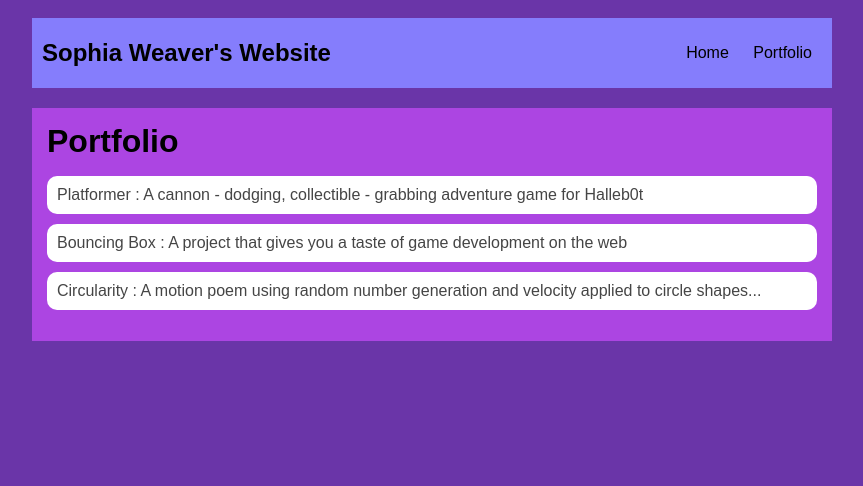
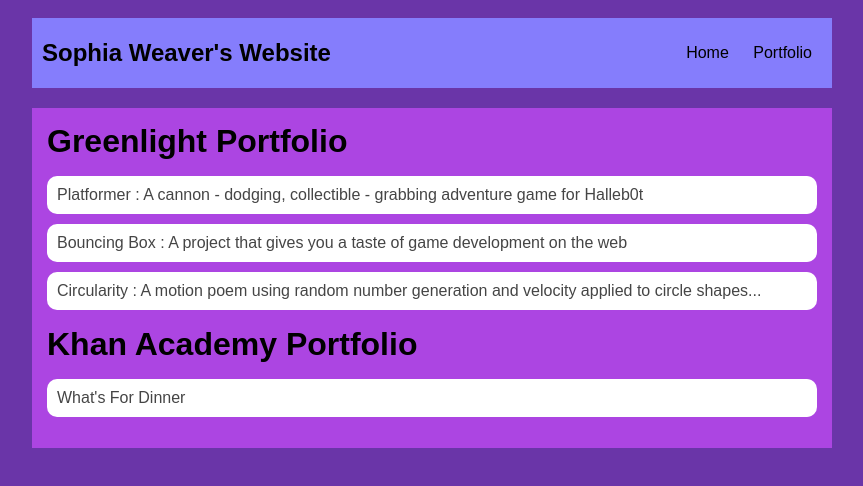
Before and after one commit to sophiaweaver/sophiaweaver.github.io, a plain HTML site: page portfolio.html in a window 1280 px wide. Shown: the whole page, without its empty margins (208-1071 px from the left). Drawn offline with Linux system fonts and the light colour scheme.

Commit message:
push portfolio

```diff
--- a/portfolio.html
+++ b/portfolio.html
@@ -70,23 +70,23 @@
              color: black;
          }
 
-         #portfolio {
+         .portfolio {
              list-style-type: none;
              padding-left: 0;
          }
 
-         #portfolio li {
+         .portfolio li {
              background: #fff;
              padding: 10px;
              border-radius: 10px;
              margin-bottom: 10px;
          }
 
-         #portfolio li:hover {
+         .portfolio li:hover {
              background: #eee;
          }
 
-         #portfolio a {
+         .portfolio a {
              text-decoration: none;
              color: #454545;
          }
@@ -111,12 +111,19 @@
 
             <main>
                 <div class="content">
-                    <h1>Portfolio</h1>
-                    <ul id="portfolio">
+                    <h1>Greenlight Portfolio</h1>
+                    <ul class="portfolio">
                         <li><a href="projects/platformer/">Platformer : A cannon - dodging, collectible - grabbing adventure game for Halleb0t</a></li>
                         <li><a href="projects/bouncing-box/">Bouncing Box : A project that gives you a taste of game development on the web </a></li>
                         <li><a href="projects/circularity/">Circularity : A motion poem using random number generation and velocity applied to circle shapes...</a></li>
                     </ul>
+
+                    <h1>Khan Academy Portfolio</h1>
+                    <ul class="portfolio">
+                        <li><a href="https://www.khanacademy.org/computer-programming/spin-off-of-project-whats-for-dinner/4841111217029120">What's For Dinner</a></li>
+
+                    </ul>
+
                 </div>
             </main>
         </div>
```
